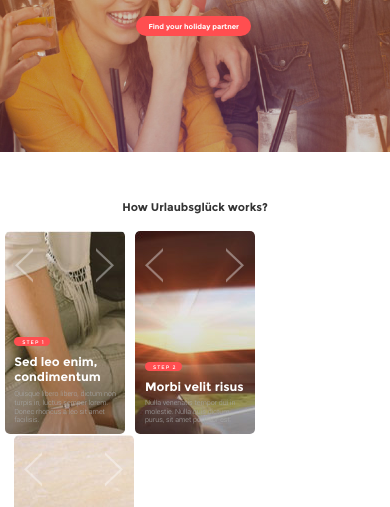
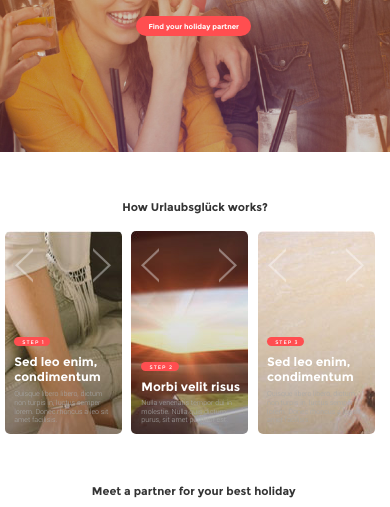
Before and after one commit to LavrovE/front, a plain HTML site: page exam/index.html in a window 390 px wide. Shown: the part 203-710 px from the top of the page. Drawn offline with nearby package versions, Linux system fonts and the light colour scheme.

Commit message:
доделал каркас таблэт

```diff
--- a/exam/css/main.scss
+++ b/exam/css/main.scss
@@ -126,6 +126,7 @@ $btn-color:			 #ff4e50;
 $dark-color:	     #333333;
 $text-color:	     #a7a8a8;
 @import 'variables';
+
 
 html {
 	font-size:3.125vw;
@@ -526,11 +527,12 @@ margin-bottom: 3.4rem;
 					     margin-top: 4.6rem;
 					    font-family:$h-font;
     				}
-}
+	}
 
 
 .grid-item--width2 { width: 49.2rem; }
 .gutter-sizer { width: 4%; }
+
 
 
 @media only screen and (max-width: 768px) and (min-width:321px){
@@ -637,6 +639,7 @@ header {
 	}
 }
 #slider3{
+
 	.slide3:nth-child(3)>div{
 	background-image: url(../img/step3.jpg);
 	height: 40rem;
@@ -680,9 +683,11 @@ header {
 #slider, #slider2, #slider3{
 	display:inline-block;
 	margin-bottom:0;
+
 }
 .work #slider2 {
 	    margin-left: 1.6rem;
+
 }
 .work #slider3 {
 	    margin-left: 1.7rem;
@@ -891,7 +896,6 @@ header {
   }
 }
 }
-
 #slider-wrap{ /* Оболочка слайдера и кнопок */
 	    margin: 15px;
 	}
@@ -954,7 +958,7 @@ header {
 @media only screen and (max-width: 768px) and (min-width:321px){
 	#slider {
 	margin-bottom:0;
-	width: 23.7rem;
+	width: 23rem;
 	    height: 40rem;
 	    margin:0;
 
@@ -1049,7 +1053,7 @@ header {
 @media only screen and (max-width: 768px) and (min-width:321px){
 	#slider2 {
 	margin-bottom:0;
-	width: 23.7rem;
+	    width: 23rem;
 	    height: 40rem;
 	    margin:0;
 
@@ -1145,7 +1149,7 @@ header {
 @media only screen and (max-width: 768px) and (min-width:321px){
 	#slider3 {
 	margin-bottom:0;
-	width: 23.7rem;
+	    width: 23rem;
 	    height: 40rem;
 	    margin:0;
 
--- a/exam/css/slider.scss
+++ b/exam/css/slider.scss
@@ -60,7 +60,7 @@
 @media only screen and (max-width: 768px) and (min-width:321px){
 	#slider {
 	margin-bottom:0;
-	width: 23.7rem;
+	width: 23rem;
 	    height: 40rem;
 	    margin:0;
 
--- a/exam/css/slider2.scss
+++ b/exam/css/slider2.scss
@@ -61,7 +61,7 @@
 @media only screen and (max-width: 768px) and (min-width:321px){
 	#slider2 {
 	margin-bottom:0;
-	width: 23.7rem;
+	    width: 23rem;
 	    height: 40rem;
 	    margin:0;
 
--- a/exam/css/slider3.scss
+++ b/exam/css/slider3.scss
@@ -62,7 +62,7 @@
 @media only screen and (max-width: 768px) and (min-width:321px){
 	#slider3 {
 	margin-bottom:0;
-	width: 23.7rem;
+	    width: 23rem;
 	    height: 40rem;
 	    margin:0;
 
```
Also changed, not shown: exam/css/stylesheet.scss (+6 -1 lines), exam/css/main.css, 1 other file.
